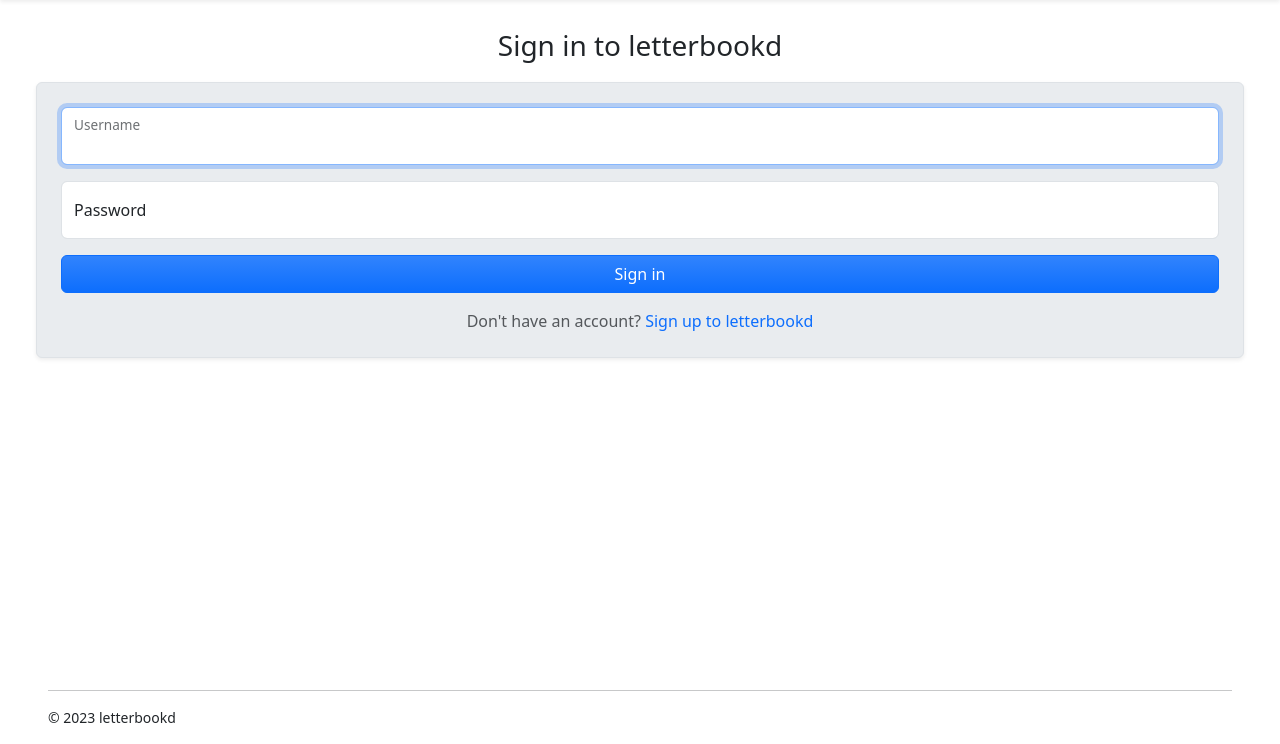
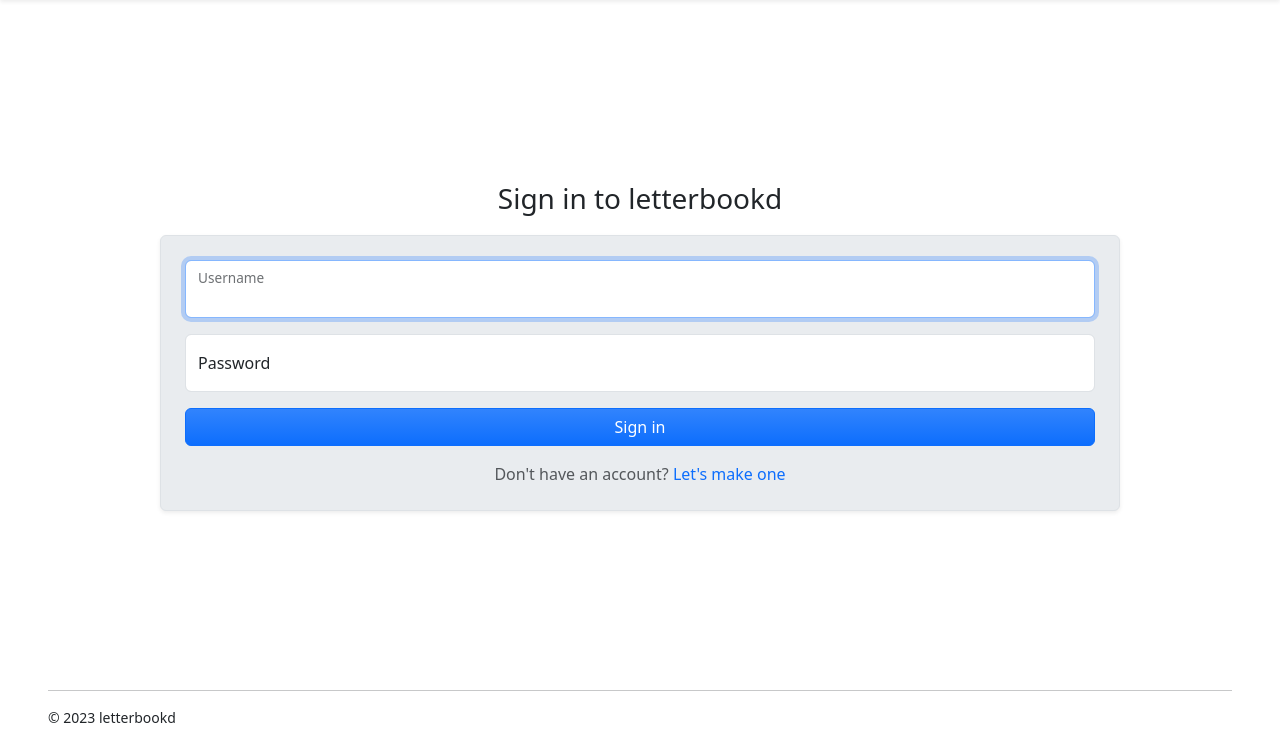
Before and after one commit to letterbookd/letterbookd, a Django app: page /login/ in a window 1280 px wide. Shown: the part 56-800 px from the top of the page. Run offline with Django 4.2, Linux system fonts and the light colour scheme.

Commit message:
minor changes to guest module

```diff
--- a/guest/templates/login.html
+++ b/guest/templates/login.html
@@ -2,7 +2,7 @@
 {% load static %}
 
 {% block content %}
-<div class="v-25">
+<div class="position-absolute top-50 start-50 translate-middle w-75 mh-25">
     <div class="mb-3 text-center fw-light fs-3">Sign in to letterbookd</div>
     <div class="login bg-body-secondary rounded border p-4 shadow-sm">
         <form method="POST" action="">
@@ -28,7 +28,7 @@
             </ul>
         {% endif %}
 
-        <div class="text-center text-body-secondary">Don't have an account? <a href="{% url 'guest:register' %}" class="link-offset-2 link-underline link-underline-opacity-0">Sign up to letterbookd</a></div>
+        <div class="text-center text-body-secondary">Don't have an account? <a href="{% url 'guest:register' %}" class="link-offset-2 link-underline link-underline-opacity-0">Let's make one</a></div>
     </div>
 </div>
 {% endblock content %}
--- a/guest/templates/register.html
+++ b/guest/templates/register.html
@@ -2,9 +2,9 @@
 {% load static %}
 
 {% block content %}
-<div class="v-25">
+<div class="position-absolute top-50 start-50 translate-middle w-75 mh-25">
     <div class="mb-3 text-center fw-light fs-3">Sign up and start connecting with our community</div>
-    <div class="login bg-body-secondary rounded border p-4 shadow-sm">
+    <div class="bg-body-secondary rounded border p-4 shadow-sm">
         <form method="POST" action="">
             {% csrf_token %}
             <div class="form-floating mb-3">
--- a/guest/views.py
+++ b/guest/views.py
@@ -56,8 +56,10 @@ def user_register(request):
     context = {'page_title': "Sign up"}
     return render(request, 'register.html', context)
 
-
 def user_logout(request):
     logout(request)
     response = HttpResponseRedirect(reverse('guest:landing_page'))
     return response
+
+def error_404_view(request):
+    return render(request, '404.html', status=404, context={'page_title': 'Uh oh'})
--- a/library/templates/library.html
+++ b/library/templates/library.html
@@ -2,7 +2,7 @@
 {% load static %}
 
 {% block content %}
-<h1>{{ display_name }}'s Library</h1>
+<h1>Hello, {{ display_name }}!</h1>
 <div id="">
 
 </div>
--- a/templates/base.html
+++ b/templates/base.html
@@ -26,7 +26,7 @@
             {% include 'navbar.html' %}
         </header>
 
-        <main class="pt-4 mx-auto mx-sm-4">
+        <main class="pt-md-4 mx-2">
             <div class="container-xxl">
             {% block content %}
             {% endblock content %}
```
Also changed, not shown: library/views.py (+8 -0 lines), templates/404.html (added, +12 -0 lines), README.md, static/images/pfp_0.jpg (added).
